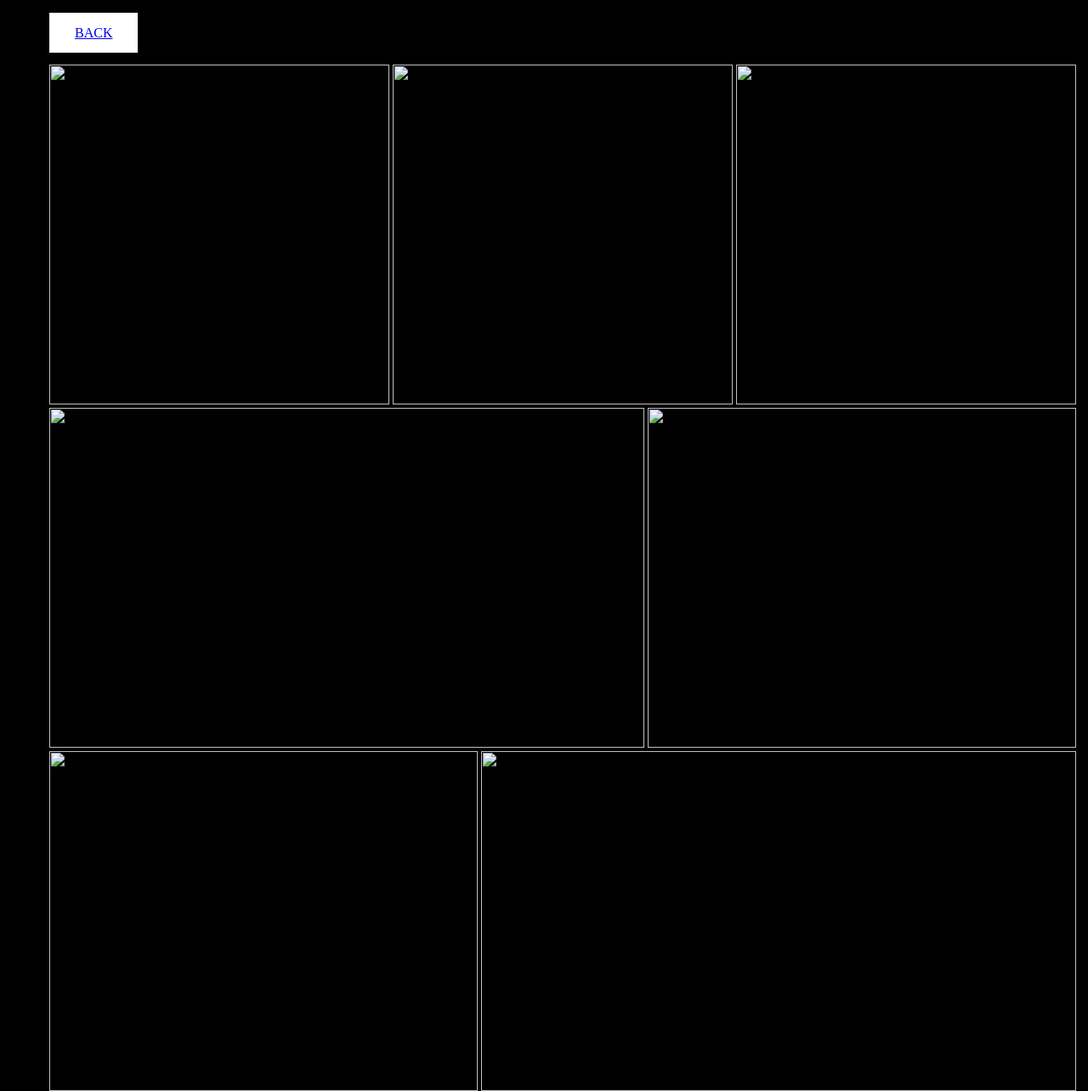
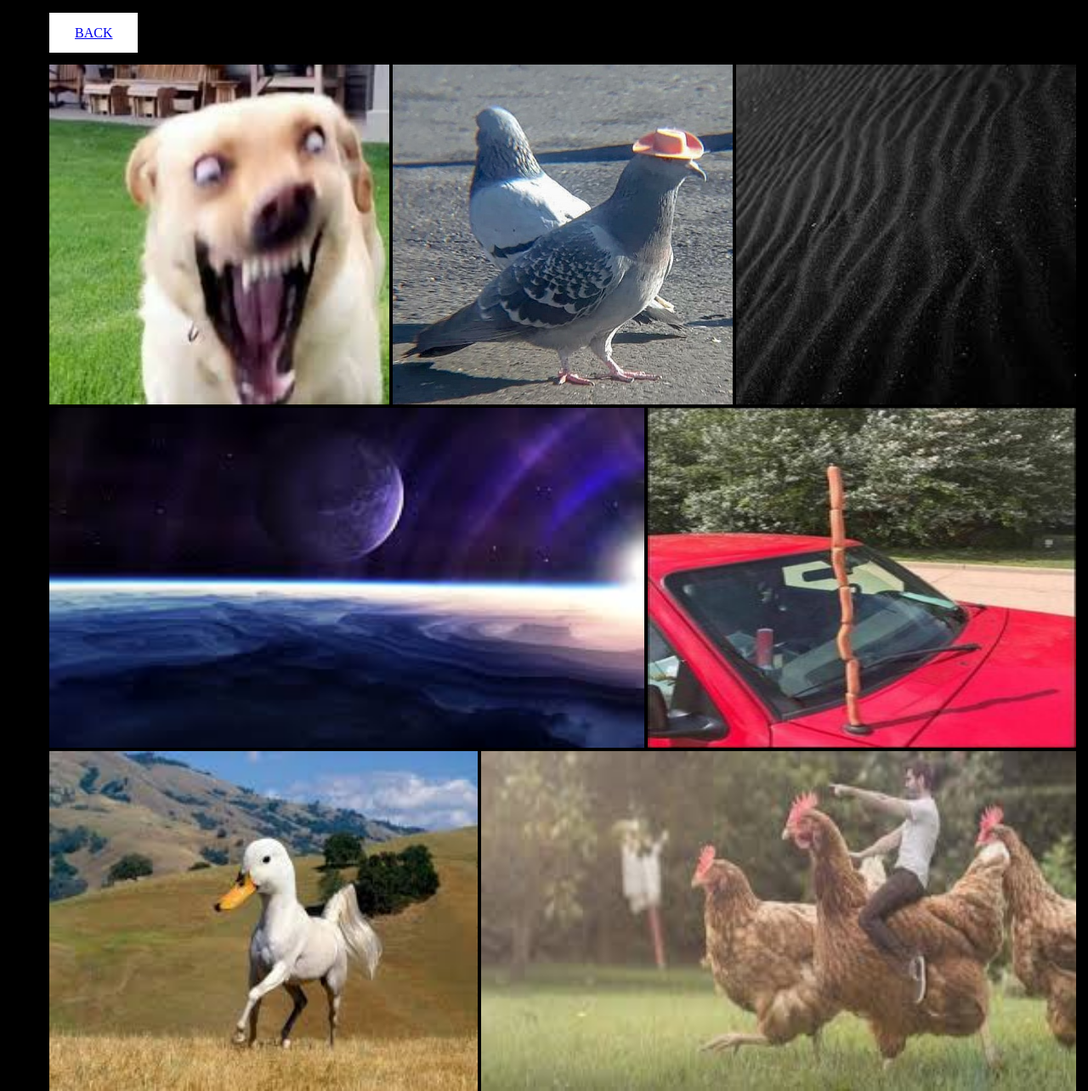
Before and after one commit to random-images/randomimages, a plain HTML site: page images.htm in a window 1280 px wide. Shown: the whole page at 85% size. Drawn offline with Linux system fonts and the light colour scheme.

Commit message:
Update images.htm

```diff
--- a/images.htm
+++ b/images.htm
@@ -41,13 +41,13 @@ pre.text {
 </div>
 
 <div>
-<img src="images/dog.jpg" class="img" width="400" height="400">
-<img src="images/pigeon wearing cowboy hat.jpg" class="img" width="400" height="400">
-<img src="images/black.jfif" class="img" width="400" height="400">
-<img src="images/space.jfif" class="img" width="700" height="400">
-<img src="images/car with sausages.jpg" class="img" width="504" height="400">
-<img src="images/duck and horse combined.jpg" class="img" width="504" height="400">
-<img src="images/man riding chicken.jpg" class="img" width="700" height="400">
+<img src="dog.jpg" class="img" width="400" height="400">
+<img src="pigeon wearing cowboy hat.jpg" class="img" width="400" height="400">
+<img src="black.jfif" class="img" width="400" height="400">
+<img src="space.jfif" class="img" width="700" height="400">
+<img src="car with sausages.jpg" class="img" width="504" height="400">
+<img src="duck and horse combined.jpg" class="img" width="504" height="400">
+<img src="man riding chicken.jpg" class="img" width="700" height="400">
 </div>
 
 </body>
```
